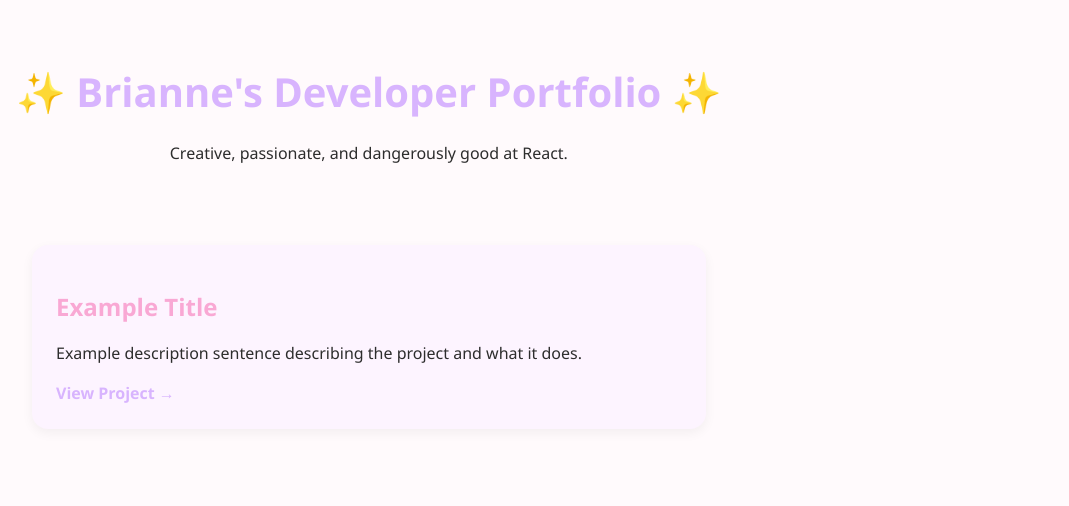
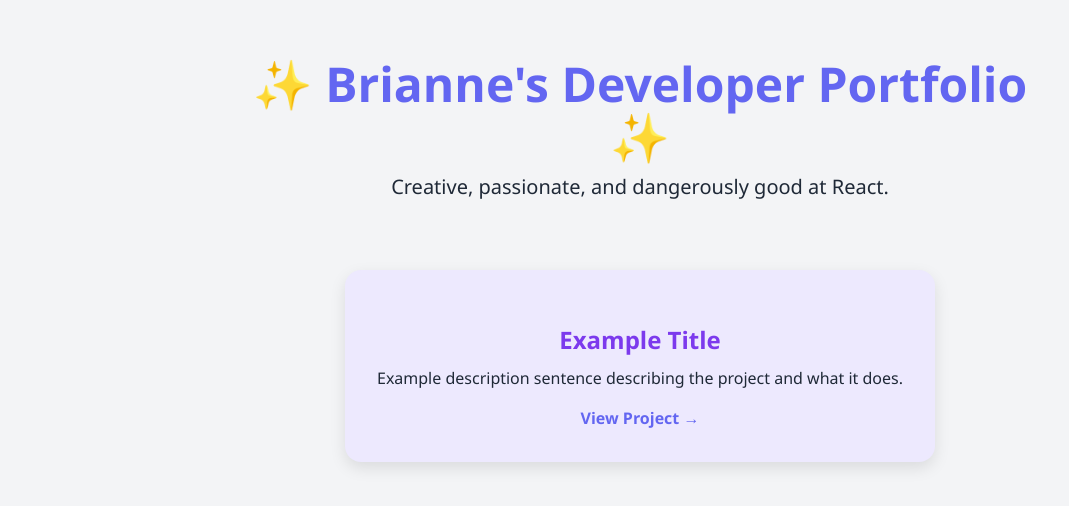
Before and after one commit to briannemg/portfolio, a React (Vite) app: page / in a window 1280 px wide. Shown: the part 164-670 px from the top of the page, without its empty margins (0-1069 px from the left). Built offline with nearby package versions, Linux system fonts and the light colour scheme.

Commit message:
Updating style

```diff
--- a/src/styles/styles.css
+++ b/src/styles/styles.css
@@ -1,10 +1,10 @@
 /* Soft, modern, and feminine vibes */
 :root {
-  --primary: #d8b4fe; /* lavender */
-  --accent: #f9a8d4; /* pink */
-  --text: #2d2d2d;
-  --bg: #fffafc;
-  --card-bg: #fdf4ff;
+  --primary: #6366f1; /* Indigo-500 */
+  --accent: #7c3aed; /* Violet-600 */
+  --text: #1f2937; /* Gray-800 */
+  --bg: #f3f4f6; /* Gray-100 */
+  --card-bg: #ede9fe; /* Violet-100 */
 }
 
 body {
@@ -12,35 +12,50 @@
   font-family: "Segoe UI", sans-serif;
   background-color: var(--bg);
   color: var(--text);
+  display: flex;
+  flex-direction: column;
+  align-items: center;
+  justify-content: center;
 }
 
 header {
   text-align: center;
-  padding: 2rem 1rem;
+  padding: 3rem 1rem 1rem;
+  max-width: 800px;
 }
 
 h1 {
-  font-size: 2.5rem;
+  font-size: 3rem;
   color: var(--primary);
+  margin-bottom: 0.5rem;
+}
+
+p {
+  font-size: 1.25rem;
+  margin-top: 0;
 }
 
 .project-grid {
-  display: grid;
-  grid-template-columns: repeat(auto-fit, minmax(280px, 1fr));
+  display: flex;
+  flex-wrap: wrap;
+  justify-content: center;
   gap: 2rem;
+  max-width: 1200px;
   padding: 2rem;
 }
 
 .project-card {
   background-color: var(--card-bg);
   border-radius: 1rem;
-  padding: 1.5rem;
-  box-shadow: 0 4px 12px rgba(0, 0, 0, 0.05);
-  transition: transform 0.2s ease;
+  padding: 2rem;
+  box-shadow: 0 6px 16px rgba(0, 0, 0, 0.1);
+  transition: transform 0.3s ease, box-shadow 0.3s ease;
+  text-align: center;
 }
 
 .project-card:hover {
-  transform: translateY(-5px);
+  transform: translateY(-8px);
+  box-shadow: 0 10px 20px rgba(0, 0, 0, 0.15);
 }
 
 .project-title {
@@ -52,10 +67,12 @@
 .project-description {
   font-size: 1rem;
   margin-bottom: 1rem;
+  color: var(--text);
 }
 
 .project-link {
   color: var(--primary);
   text-decoration: none;
   font-weight: bold;
+  font-size: 1rem;
 }
```
